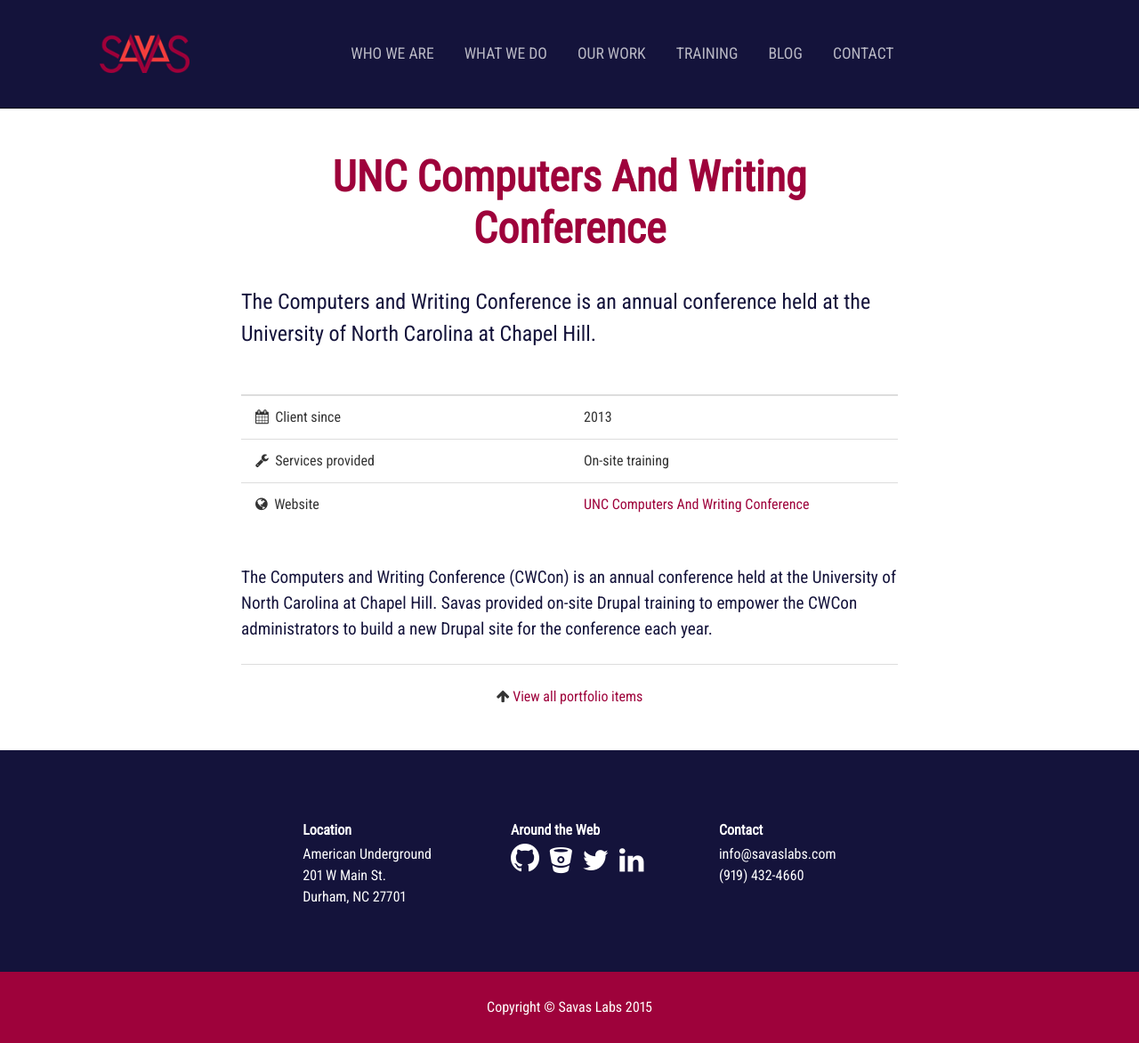
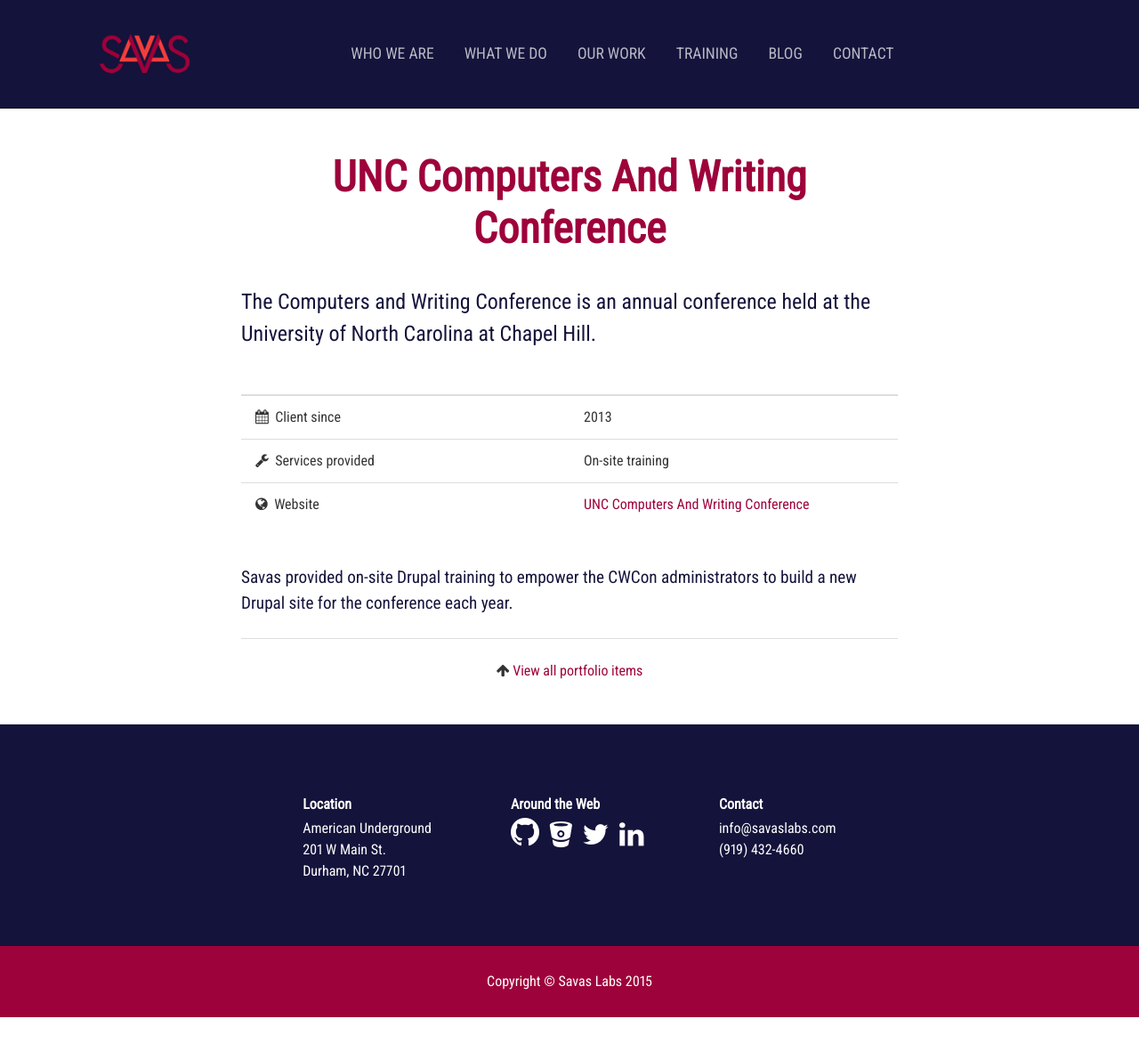
Before and after one commit to tumble1999/savaslabs.github.io, a Jekyll site: the page built from _work/unc-cwcon.md, in a window 1280 px wide. Shown: the whole page at 89% size. Built offline with Jekyll 4.4.1, drawn with Linux system fonts in a browser that asks for light colours; some web fonts are replaced; after the commit the page ends 1143 px from its top, so only the background shows below that.

Commit message:
Update CWCon to be consistent and update Chris's github account.

```diff
--- a/_work/unc-cwcon.md
+++ b/_work/unc-cwcon.md
@@ -9,4 +9,4 @@
 services:
   - On-site training
 ---
-The Computers and Writing Conference (CWCon) is an annual conference held at the University of North Carolina at Chapel Hill. Savas provided on-site Drupal training to empower the CWCon administrators to build a new Drupal site for the conference each year.
+Savas provided on-site Drupal training to empower the CWCon administrators to build a new Drupal site for the conference each year.
```
Also changed, not shown: _team/chris-russo.md (+1 -1 lines).
